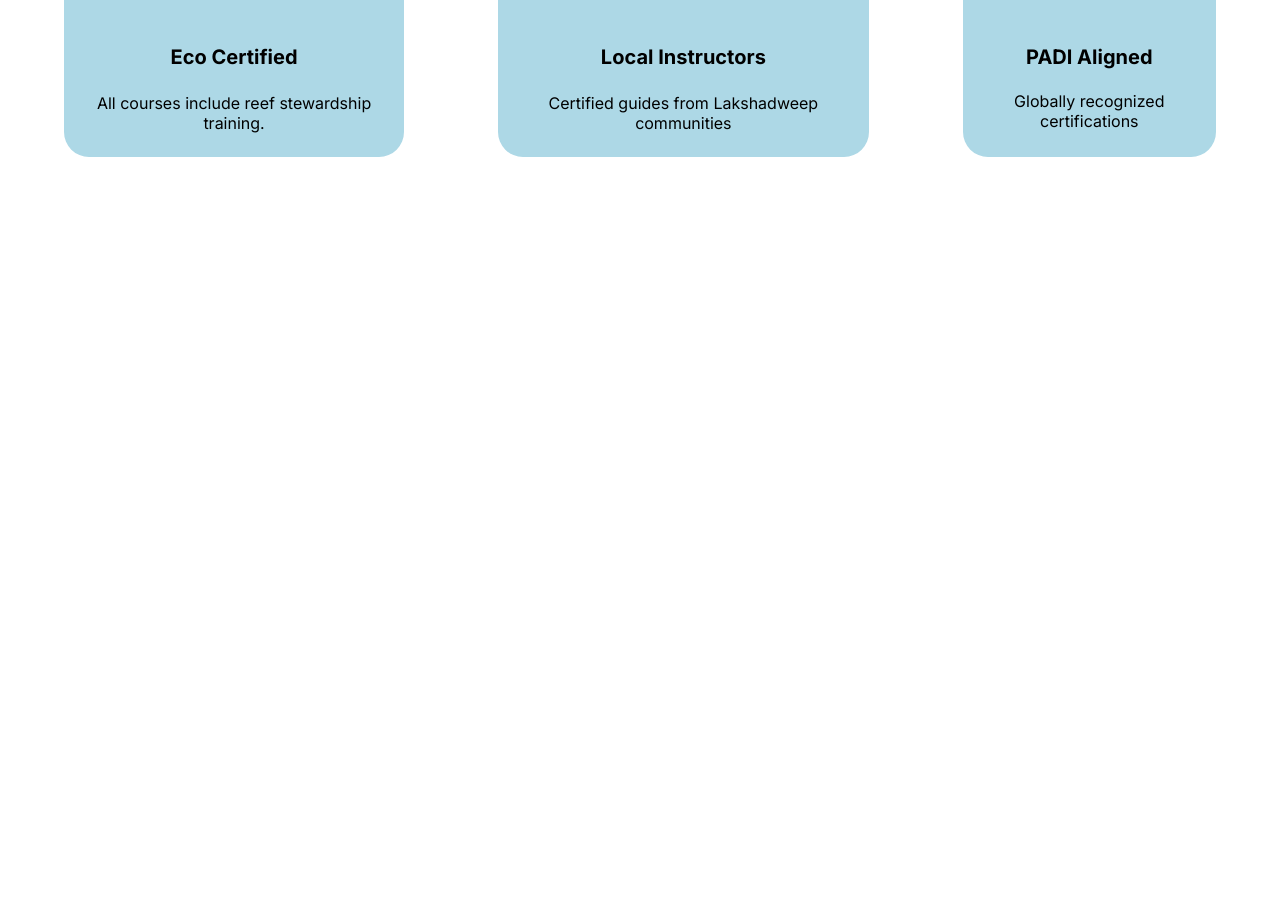
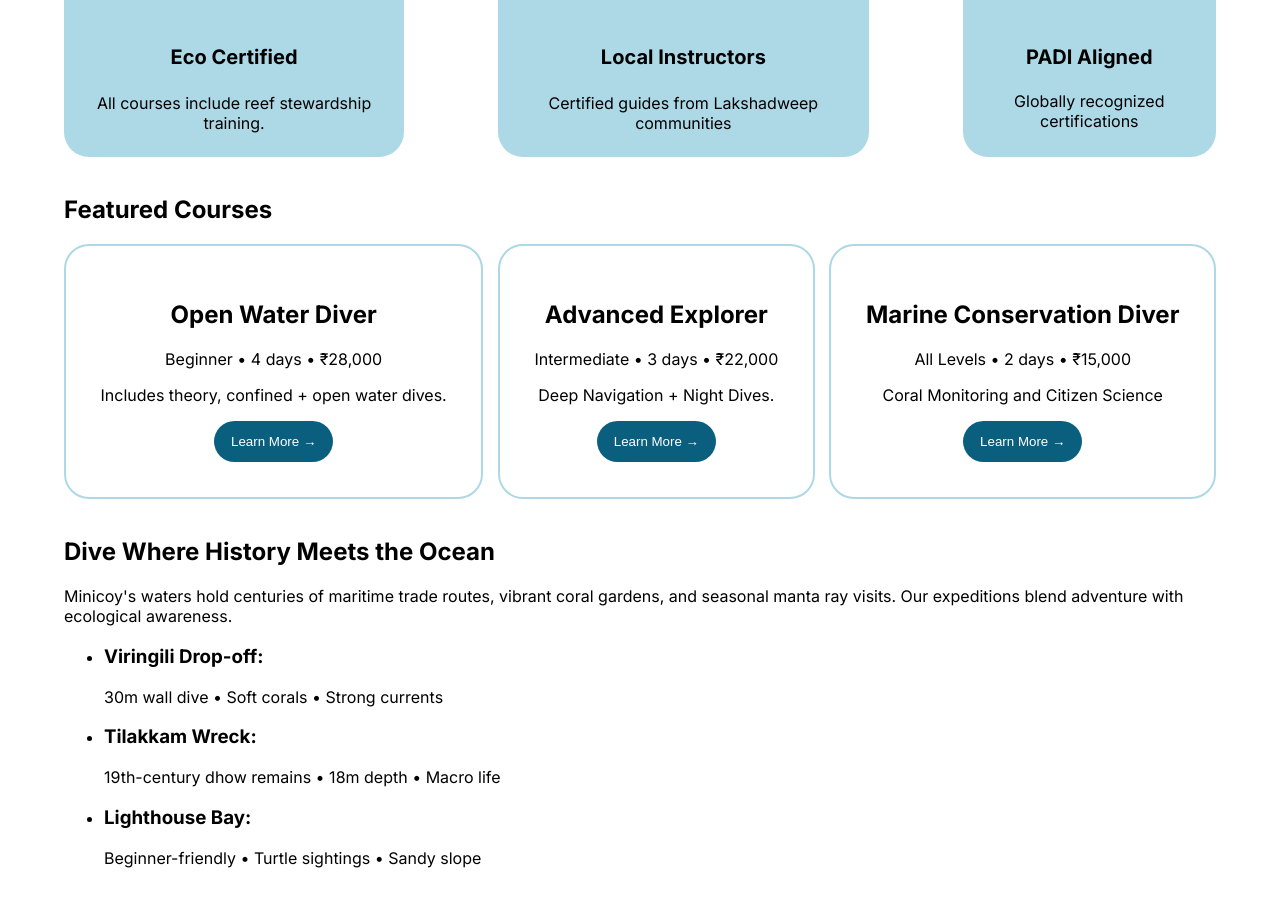
Before and after one commit to naomansaeed/scuba_diving_website, a plain HTML site: page index.html in a window 1280 px wide. Shown: the part 647-1553 px from the top of the page. Before the commit the page ends 842 px from the top, so only its background shows below. Drawn offline with Linux system fonts and the light colour scheme.

Commit message:
feat: added the history section

```diff
--- a/index.html
+++ b/index.html
@@ -22,7 +22,7 @@
             <h4 >View Dive <a href="#">Sites</a></h4>
         </div>
     </div>
-    <div id="merits">
+    <div class="section">
         <h2>Why Choose Us?</h2>
         <div class="grid-box">
         <div class="merit-segment">
@@ -42,5 +42,40 @@
         </div>
     </div>
     </div>
+    <div class="section">
+        <h2>Featured Courses</h2>
+        <div class="grid-box">
+            <div class="crs-sgmt">
+                <h2>Open Water Diver</h2>
+                <p>Beginner • 4 days • ₹28,000</p>
+                <p>Includes theory, confined + open water dives.</p>
+                <button>Learn More →</button>
+            </div>
+            <div class="crs-sgmt">
+                <h2>Advanced Explorer</h2>
+                <p>Intermediate • 3 days • ₹22,000</p>
+                <p>Deep Navigation + Night Dives.</p>
+                <button>Learn More →</button>
+            </div>
+            <div class="crs-sgmt">
+                <h2>Marine Conservation Diver</h2>
+                <p>All Levels • 2 days • ₹15,000</p>
+                <p>Coral Monitoring and Citizen Science</p>
+                <button>Learn More →</button>
+            </div>
+        </div>
+    </div>
+    <div class="section">
+        <h2>Dive Where History Meets the Ocean</h2>
+        <p>Minicoy's waters hold centuries of maritime trade routes, vibrant coral gardens, and seasonal manta ray visits. Our expeditions blend adventure with ecological awareness.</p>
+        <ul>
+            <li><h3>Viringili Drop-off:</h3></li>
+            <p>30m wall dive • Soft corals • Strong currents</p>
+            <li><h3>Tilakkam Wreck:</h3></li>
+            <p>19th-century dhow remains • 18m depth • Macro life</p>
+            <li><h3>Lighthouse Bay:</h3></li>
+            <p>Beginner-friendly • Turtle sightings • Sandy slope</p>
+        </ul>
+    </div>
 </body>
 </html>
--- a/styles.css
+++ b/styles.css
@@ -33,7 +33,7 @@ a{
     color: aliceblue;
 }
 
-#merits{
+.section{
     margin: 3% 5%;
 }
 
@@ -41,6 +41,7 @@ a{
     border: 0;
     display: flex;
     justify-content: space-between;
+    text-align: center;
 }
 
 .merit-segment{
@@ -50,17 +51,23 @@ a{
 }
 
 .emot{
-    text-align: center;
+
     font-size: 48px;
 }
 
 .sgmt-title{
     font-size: 20px;
     font-weight: bold;
-    text-align: center;
+
 }
 
 .sgmt-dscrp{
-    text-align: center;
+
     padding: 2% 1%;
 }
+
+.crs-sgmt{
+    border: 2px solid lightblue;
+    border-radius: 25px;
+    padding: 3%;
+}
```
